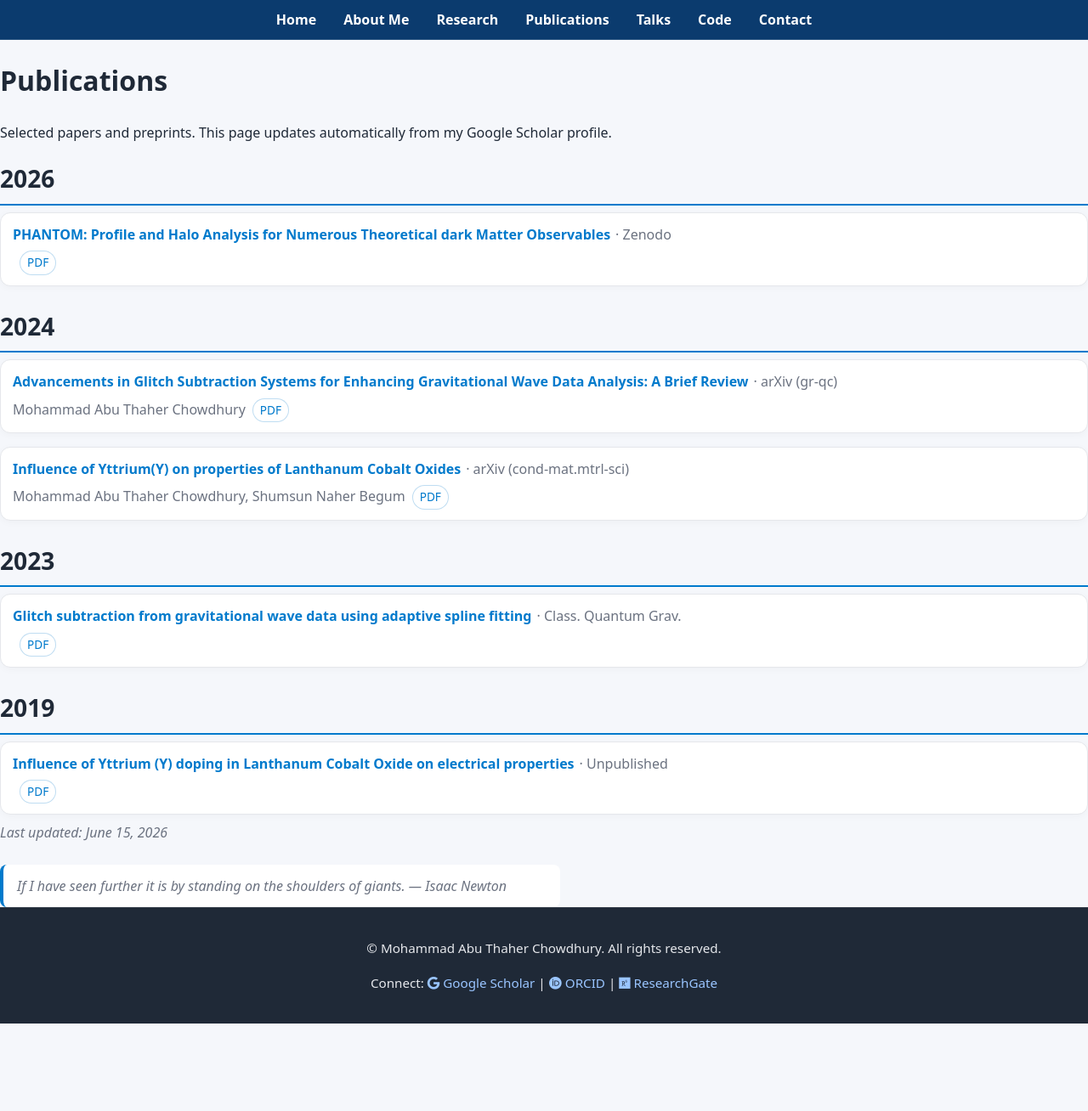
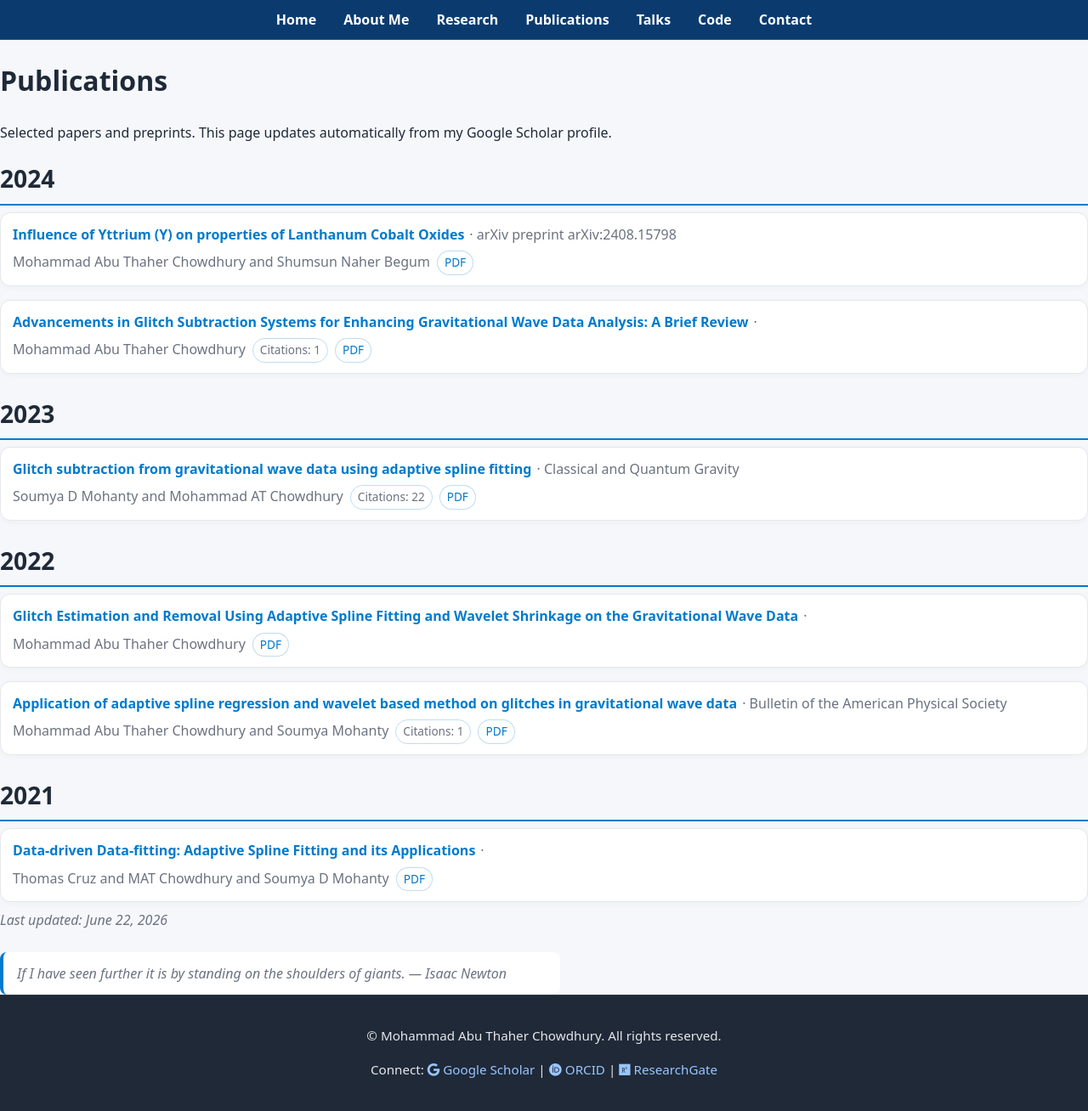
Before and after one commit to matc-thaher/website, a Jekyll site: the page built from publications.md, in a window 1280 px wide and 1308 px high. Shown: the whole window at 85% size. Built offline with Jekyll 4.4.1, drawn with Linux system fonts in a browser that asks for light colours.

Commit message:
chore: update publications from Google Scholar

```diff
--- a/_data/scholar.json
+++ b/_data/scholar.json
@@ -1,72 +1,59 @@
 {
-  "updated": "2026-06-15T10:35:25.484461Z",
+  "updated": "2026-06-22T08:56:13.598637Z",
   "publications": [
     {
-      "title": "PHANTOM: Profile and Halo Analysis for Numerous Theoretical dark Matter Observables",
-      "authors": "",
-      "year": 2026,
-      "venue": "Zenodo",
-      "url": "https://zenodo.org/doi/10.5281/zenodo.19700920",
+      "title": "Glitch subtraction from gravitational wave data using adaptive spline fitting",
+      "authors": "Soumya D Mohanty and Mohammad AT Chowdhury",
+      "year": 2023,
+      "venue": "Classical and Quantum Gravity",
+      "url": "https://iopscience.iop.org/article/10.1088/1361-6382/acd0fe/meta",
       "pdf_url": "",
-      "doi": "10.5281/ZENODO.19700920",
-      "citations": 0,
-      "source": [
-        "orcid"
-      ]
-    },
-    {
-      "title": "Influence of Yttrium(Y) on properties of Lanthanum Cobalt Oxides",
-      "authors": "Mohammad Abu Thaher Chowdhury, Shumsun Naher Begum",
-      "year": 2024,
-      "venue": "arXiv (cond-mat.mtrl-sci)",
-      "url": "https://arxiv.org/abs/2408.15798v1",
-      "pdf_url": "https://arxiv.org/pdf/2408.15798v1",
-      "doi": "",
-      "citations": 0,
-      "source": [
-        "arxiv"
-      ]
+      "citations": 22
     },
     {
       "title": "Advancements in Glitch Subtraction Systems for Enhancing Gravitational Wave Data Analysis: A Brief Review",
       "authors": "Mohammad Abu Thaher Chowdhury",
       "year": 2024,
-      "venue": "arXiv (gr-qc)",
-      "url": "https://arxiv.org/abs/2406.01318v1",
-      "pdf_url": "https://arxiv.org/pdf/2406.01318v1",
-      "doi": "10.48550/arXiv.2406.01318",
-      "citations": 0,
-      "source": [
-        "arxiv",
-        "orcid"
-      ]
+      "venue": "",
+      "url": "https://arxiv.org/abs/2406.01318",
+      "pdf_url": "",
+      "citations": 1
     },
     {
-      "title": "Glitch subtraction from gravitational wave data using adaptive spline fitting",
-      "authors": "",
-      "year": 2023,
-      "venue": "Class. Quantum Grav.",
-      "url": "https://doi.org/10.1088/1361-6382/acd0fe",
+      "title": "Application of adaptive spline regression and wavelet based method on glitches in gravitational wave data",
+      "authors": "Mohammad Abu Thaher Chowdhury and Soumya Mohanty",
+      "year": 2022,
+      "venue": "Bulletin of the American Physical Society",
+      "url": "https://meetings-archive.aps.org/tsf/2022/f05/5/",
       "pdf_url": "",
-      "doi": "10.1088/1361-6382/acd0fe",
-      "citations": 0,
-      "source": [
-        "crossref",
-        "orcid"
-      ]
+      "citations": 1
     },
     {
-      "title": "Influence of Yttrium (Y) doping in Lanthanum Cobalt Oxide on electrical properties",
-      "authors": "",
-      "year": 2019,
-      "venue": "Unpublished",
-      "url": "https://rgdoi.net/10.13140/RG.2.2.31831.07841",
+      "title": "Influence of Yttrium (Y) on properties of Lanthanum Cobalt Oxides",
+      "authors": "Mohammad Abu Thaher Chowdhury and Shumsun Naher Begum",
+      "year": 2024,
+      "venue": "arXiv preprint arXiv:2408.15798",
+      "url": "https://arxiv.org/abs/2408.15798",
       "pdf_url": "",
-      "doi": "10.13140/RG.2.2.31831.07841",
-      "citations": 0,
-      "source": [
-        "orcid"
-      ]
+      "citations": 0
+    },
+    {
+      "title": "Glitch Estimation and Removal Using Adaptive Spline Fitting and Wavelet Shrinkage on the Gravitational Wave Data",
+      "authors": "Mohammad Abu Thaher Chowdhury",
+      "year": 2022,
+      "venue": "",
+      "url": "https://search.proquest.com/openview/7f68a2c9fc2972f4eb08e0d1a8fcbd2e/1?pq-origsite=gscholar&cbl=18750&diss=y",
+      "pdf_url": "",
+      "citations": 0
+    },
+    {
+      "title": "Data-driven Data-fitting: Adaptive Spline Fitting and its Applications",
+      "authors": "Thomas Cruz and MAT Chowdhury and Soumya D Mohanty",
+      "year": 2021,
+      "venue": "",
+      "url": "https://repositories.lib.utexas.edu/items/fd04b32c-04dd-4d45-ad74-d6f5b4f2b174",
+      "pdf_url": "",
+      "citations": 0
     }
   ]
 }
```
